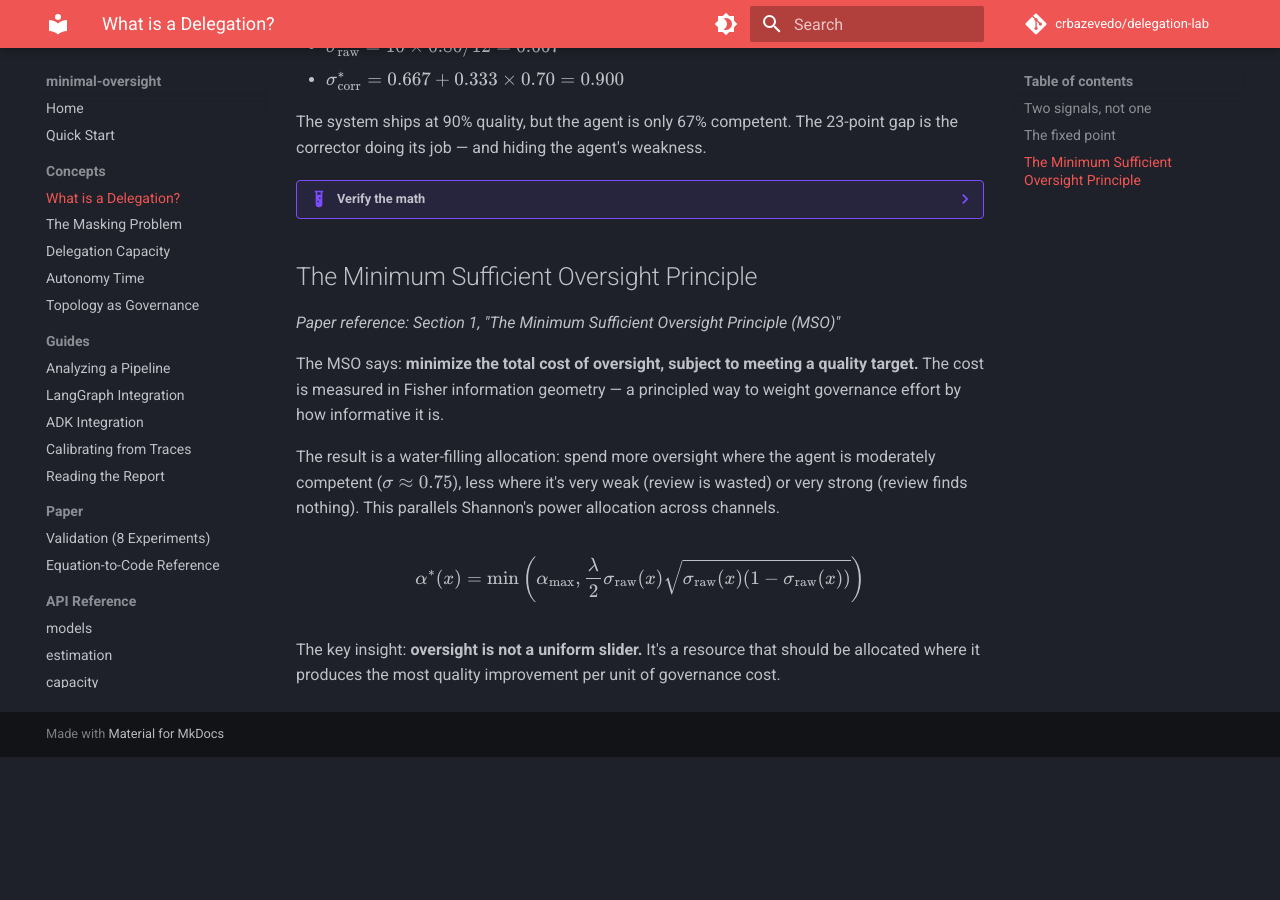
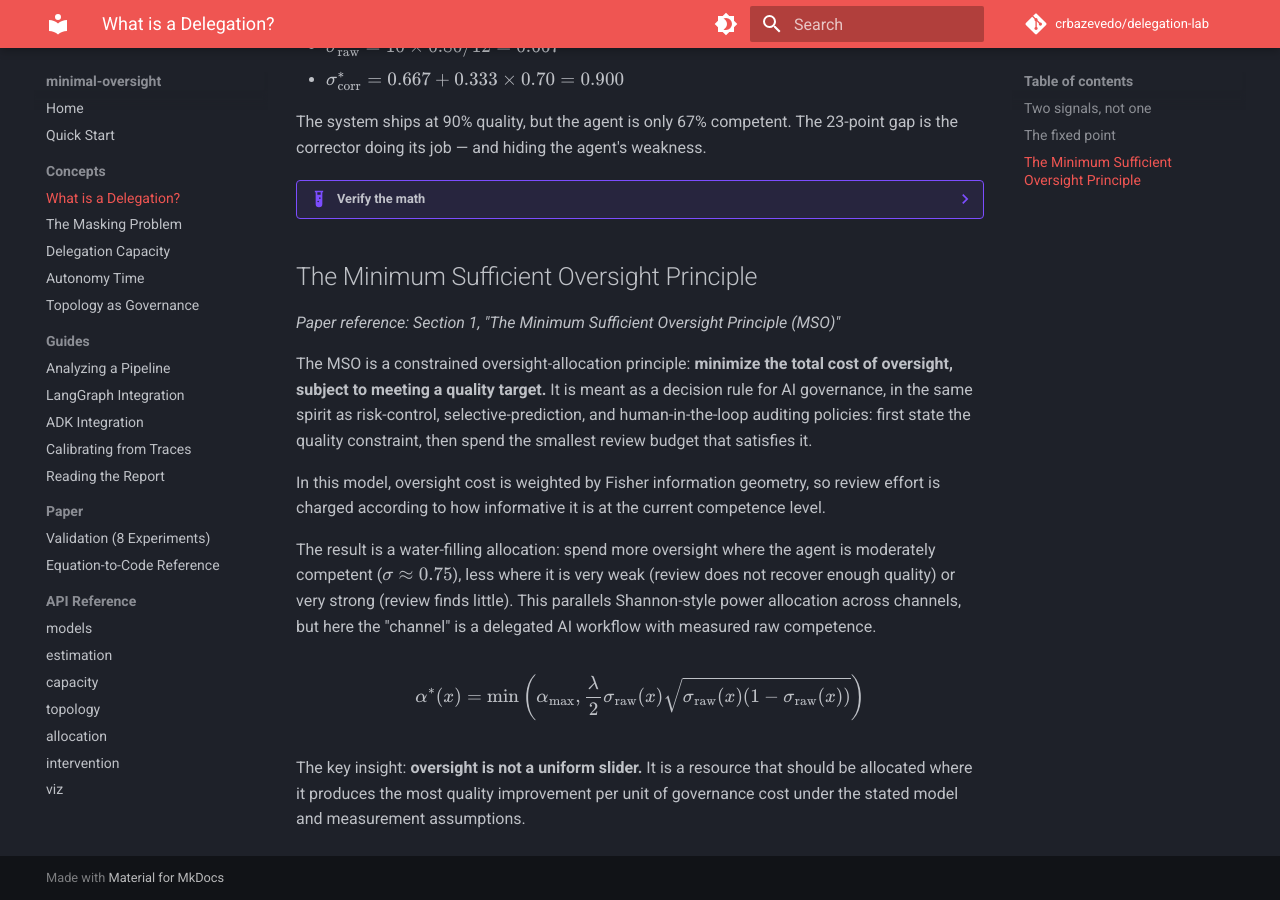
Before and after one commit to crbazevedo/delegation-lab, an MkDocs documentation site: the page built from docs/concepts/delegation.md, in a window 1280 px wide and 900 px high, scrolled down 1490 px. Built offline with MkDocs 1.6.1 and Material for MkDocs 9.7.7, drawn with Linux system fonts in a browser that asks for light colours; comment, search, counter and statistics services are not loaded; before the commit the page ends 2247 px from its top, so only the background shows below that.

Commit message:
Clarify MSO docs and release tag
Clarify public README/docs framing for the Minimum Sufficient Oversight Principle and add explicit v0.1.2 release references.

```diff
--- a/docs/concepts/delegation.md
+++ b/docs/concepts/delegation.md
@@ -70,10 +70,24 @@
 
 *Paper reference: Section 1, "The Minimum Sufficient Oversight Principle (MSO)"*
 
-The MSO says: **minimize the total cost of oversight, subject to meeting a quality target.** The cost is measured in Fisher information geometry — a principled way to weight governance effort by how informative it is.
+The MSO is a constrained oversight-allocation principle: **minimize the total
+cost of oversight, subject to meeting a quality target.** It is meant as a
+decision rule for AI governance, in the same spirit as risk-control,
+selective-prediction, and human-in-the-loop auditing policies: first state the
+quality constraint, then spend the smallest review budget that satisfies it.
 
-The result is a water-filling allocation: spend more oversight where the agent is moderately competent ($\sigma \approx 0.75$), less where it's very weak (review is wasted) or very strong (review finds nothing). This parallels Shannon's power allocation across channels.
+In this model, oversight cost is weighted by Fisher information geometry, so
+review effort is charged according to how informative it is at the current
+competence level.
+
+The result is a water-filling allocation: spend more oversight where the agent
+is moderately competent ($\sigma \approx 0.75$), less where it is very weak
+(review does not recover enough quality) or very strong (review finds little).
+This parallels Shannon-style power allocation across channels, but here the
+"channel" is a delegated AI workflow with measured raw competence.
 
 $$\alpha^*(x) = \min\left(\alpha_\text{max}, \frac{\lambda}{2} \sigma_\text{raw}(x) \sqrt{\sigma_\text{raw}(x)(1 - \sigma_\text{raw}(x))}\right)$$
 
-The key insight: **oversight is not a uniform slider.** It's a resource that should be allocated where it produces the most quality improvement per unit of governance cost.
+The key insight: **oversight is not a uniform slider.** It is a resource that
+should be allocated where it produces the most quality improvement per unit of
+governance cost under the stated model and measurement assumptions.
--- a/mkdocs.yml
+++ b/mkdocs.yml
@@ -1,5 +1,5 @@
 site_name: minimal-oversight
-site_description: Governed-delegation analytics and decision-support toolkit
+site_description: AI governance toolkit for delegated AI pipelines centered on the Minimum Sufficient Oversight Principle
 site_url: https://crbazevedo.github.io/delegation-lab/
 repo_url: https://github.com/crbazevedo/delegation-lab
 repo_name: crbazevedo/delegation-lab
--- a/pyproject.toml
+++ b/pyproject.toml
@@ -5,7 +5,7 @@
 [project]
 name = "minimal-oversight"
 version = "0.1.2"
-description = "Uncertainty-aware governed-delegation analytics and decision support."
+description = "AI governance toolkit for delegated AI pipelines centered on the Minimum Sufficient Oversight Principle."
 readme = "README.md"
 license = "MIT"
 requires-python = ">=3.10"
@@ -19,6 +19,9 @@
     "uncertainty",
     "trust-calibration",
     "oversight",
+    "ai-governance",
+    "delegated-ai",
+    "human-ai-collaboration",
     "information-geometry",
     "artificial-intelligence",
 ]
--- a/src/minimal_oversight/__init__.py
+++ b/src/minimal_oversight/__init__.py
@@ -1,4 +1,8 @@
-"""Minimal Oversight — uncertainty-aware governed-delegation analytics.
+"""Minimal Oversight — governed-delegation analytics for AI pipelines.
+
+The package centers on the Minimum Sufficient Oversight Principle (MSO):
+allocate the least sufficient oversight needed to meet a target quality
+constraint, then place review where it is most informative.
 
 Companion package to:
     "Minimal Oversight: Uncertainty-Aware Governance for Delegated AI Systems"
```
Also changed, not shown: CHANGELOG.md (+8 -0 lines), README.md (+17 -2 lines), docs/api/allocation.md (+8 -2 lines), docs/index.md (+12 -2 lines), docs/paper/references.md (+3 -1 lines), docs/quickstart.md (+6 -0 lines), 1 other file.
